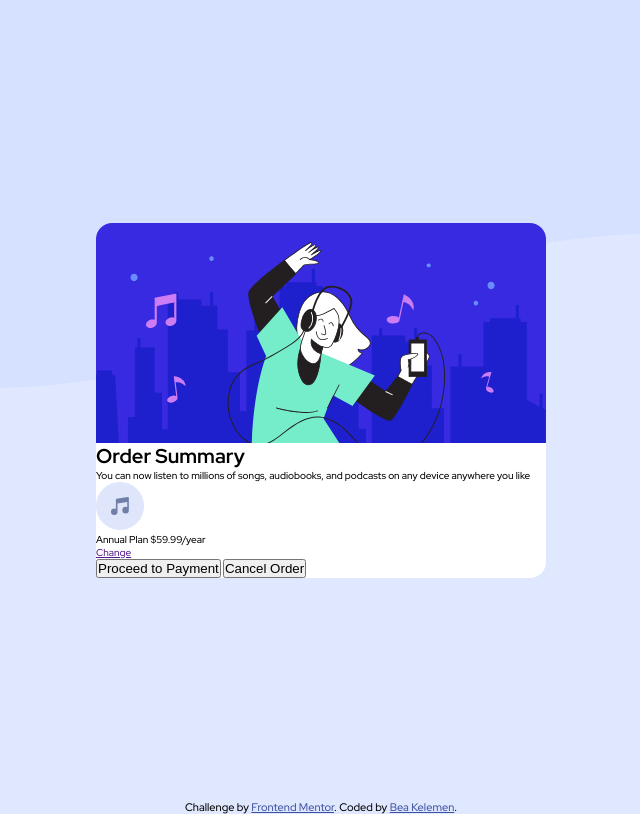
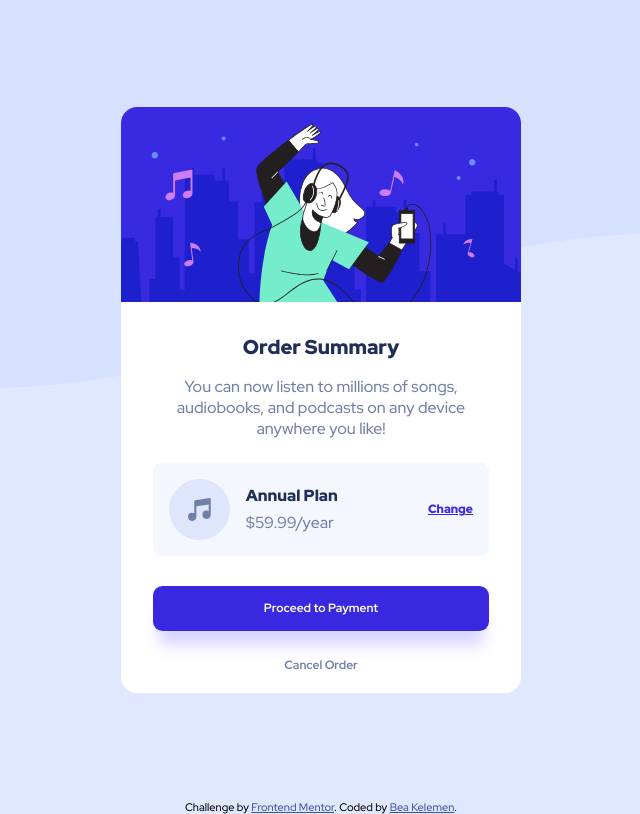
Before and after one commit to kelemenbeu/order-summary-component, a plain HTML site: page index.html in a window 1280 px wide. Shown: the whole page, without its empty margins (319-959 px from the left). Drawn offline with Linux system fonts and the light colour scheme.

Commit message:
add some style

```diff
--- a/index.html
+++ b/index.html
@@ -20,26 +20,26 @@
         <h1 class="title">Order Summary</h1>
         <p class="description">
           You can now listen to millions of songs, audiobooks, and podcasts on any
-          device anywhere you like
+          device anywhere you like!
         </p>
         <div class="annual-plan">
-          <img src="images/icon-music.svg" alt="icon-music">
+          <img src="images/icon-music.svg" alt="icon-music" aria-hidden="true">
           <div class="info">
             <span class="title">Annual Plan</span>
             <span class="price">$59.99/year</span>
           </div>
-          <a href="" class="change-plan">Change</a>
+          <a href="#" class="change-plan">Change</a>
         </div>
       </div>
       <div class="footer">
-        <button class="primary">Proceed to Payment</button>
-        <button class="secondary">Cancel Order</button>
+        <button class="btn proceed">Proceed to Payment</button>
+        <button class="btn cancel">Cancel Order</button>
       </div>
     </div>
   </main>
   <footer class="attribution">
     Challenge by <a href="https://www.frontendmentor.io?ref=challenge" target="_blank">Frontend Mentor</a>.
-    Coded by <a href="#">Bea Kelemen</a>.
+    Coded by <a href="https://github.com/kelemenbeu" target="_blank">Bea Kelemen</a>.
   </footer>
 </body>
 </html>
--- a/style.css
+++ b/style.css
@@ -1,13 +1,17 @@
 @import url("https://fonts.googleapis.com/css2?family=Red+Hat+Display:wght@500;700;900&display=swap");
 
 :root {
+  /* Primary Colors */
   --white: #ffffff;
-  --clr-prim1: hsl(225, 100%, 94%);
-  --clr-prim2: hsl(245, 75%, 52%);
-  --clr-prim2-sh: hsla(245, 75%, 52%, 0.2);
-  --clr-neut1: hsl(225, 100%, 98%);
-  --clr-neut2: hsl(224, 23%, 55%);
-  --clr-neut3: hsl(223, 47%, 23%);
+  --pale-blue: hsl(225, 100%, 94%);
+  --bright-blue: hsl(245, 75%, 52%);
+
+  /* Neutral Colors */
+  --very-pale-blue: hsl(225, 100%, 98%);
+  --desaturated-blue: hsl(224, 23%, 55%);
+  --dark-blue: hsl(223, 47%, 23%);
+
+  --hover-blue: hsl(245, 65%, 65%);
 }
 
 * {
@@ -22,8 +26,7 @@ body {
   overflow-x: hidden;
   background-repeat: no-repeat;
   background-size: 100%;
-  background-color: var(--clr-prim1);
-
+  background-color: var(--pale-blue);
 }
 
 @media (min-width: 400px) {
@@ -50,17 +53,117 @@ main {
 .card {
   background-color: var(--white);
   border-radius: 1rem;
+  max-width: 85%;
+  width: 400px;
 }
 
 .header img{
-  border-top-left-radius: 1rem;
-  border-top-right-radius: 1rem;
   height: auto;
+  width: 100%;
   max-width: 100%;
   vertical-align: middle;
+  border-radius: 1rem 1rem 0 0;
 }
 
+.content, .footer {
+  display: flex;
+  flex-direction: column;
+  padding: 0 2rem;
+}
 
+h1 {
+  margin-top: 2rem;
+  margin-bottom: 1rem;
+  text-align: center;
+}
+
+p {
+  font-size: 1rem;
+  font-weight: 500;
+  color: var(--desaturated-blue);
+  text-align: center;
+}
+
+.annual-plan {
+  display: inline-flex;
+  flex-wrap: wrap;
+  gap: 1rem;
+  align-items: center;
+  background-color: var(--very-pale-blue);
+  padding: 1rem;
+  border-radius: .5rem;
+  margin: 1.5rem 0 1.5rem 0;
+}
+
+.annual-plan img {
+  flex: 0 0 20%;
+}
+
+.info {
+  flex: 0 0 42%;
+  font-size: 1rem;
+  line-height: 1.7;
+}
+
+.title {
+  font-weight: 900;
+  color: var(--dark-blue);
+}
+
+.price {
+  color: var(--desaturated-blue);
+}
+
+.change-plan {
+  color: var(--bright-blue);
+  font-size: 0.75rem;
+  font-weight: 900;
+  margin-left: auto;
+}
+
+.change-plan:hover,
+.change-plan:focus {
+  color: var(--hover-blue);
+  text-decoration: none;
+  cursor: pointer;
+}
+
+.btn {
+  display: block;
+  margin: 0.5em auto;
+  font-family: inherit;
+  font-size: 12px;
+  font-weight: 700;
+  border: none;
+  padding: 1.2em;
+  width: 100%;
+  border-radius: .6rem;
+  transition: all 250ms ease-in-out;
+}
+
+.proceed {
+  color: var(--white);
+  background-color: var(--bright-blue);
+  box-shadow: hsl(244deg 93% 91%) 0px 20px 16px -6px,
+  rgb(255 255 255 / 80%) -6px -2px 16px 0px;;
+}
+
+.proceed:hover,
+.proceed:focus {
+  background: var(--hover-blue);
+  cursor: pointer;
+}
+
+.cancel {
+  color: var(--desaturated-blue);
+  background-color: transparent;
+}
+
+.cancel:hover,
+.cancel:focus {
+  color: var(--dark-blue);
+  cursor: pointer;
+}
 
 .attribution { font-size: 11px; text-align: center; }
 .attribution a { color: hsl(228, 45%, 44%); }
```
